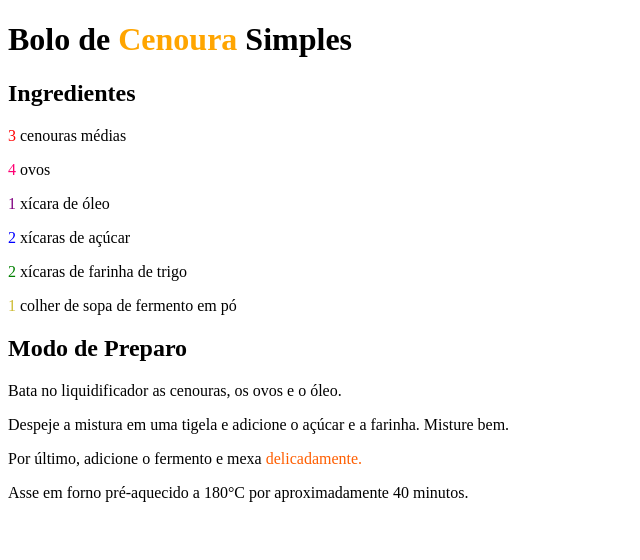
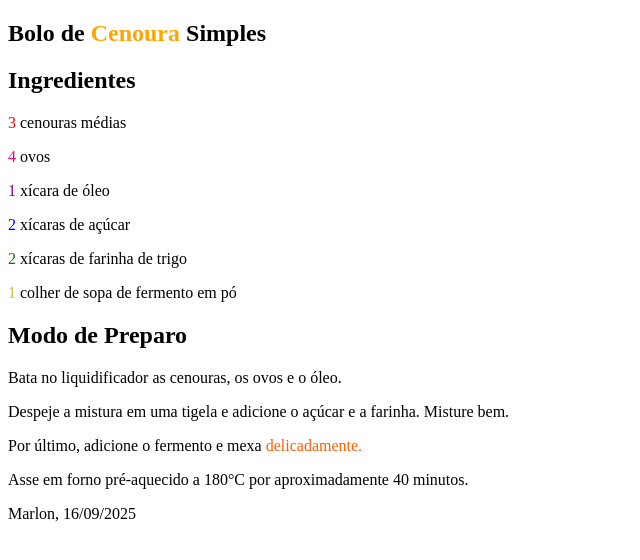
Before and after one commit to anna-viktoria23/meu_site, a plain HTML site: page minha_receita.html in a window 1280 px wide. Shown: the whole page, without its empty margins (0-640 px from the left). Drawn offline with Linux system fonts and the light colour scheme.

Commit message:
Aula 8/9- semantica

```diff
--- a/minha_receita.html
+++ b/minha_receita.html
@@ -8,10 +8,13 @@
 </head>
 
 <body>
-    <div>
-        <h1>Bolo de <span style="color: orange">Cenoura </span>Simples</h1>
 
-        <div>
+    <main>
+        <article>
+          <header>
+            <h1>Bolo de <span style="color: orange">Cenoura</span> Simples</h1>
+          </header>
+            <section>
                 <h2>Ingredientes</h2>
                 <p> <span style="color: rgb(255, 0, 0)"> 3</span> cenouras médias</p>
                 <p> <span style="color: rgb(255, 0, 115)"> 4</span> ovos</p>
@@ -19,16 +22,22 @@
                 <p> <span style="color: blue">2</span> xícaras de açúcar</p>
                 <p> <span style="color:green">2</span> xícaras de farinha de trigo</p>
                 <p> <span style="color: rgb(205, 187, 50)">1 </span>colher de sopa de fermento em pó</p>
-        </div>
+            </section>
 
-        <div>
+            <section>
                 <h2>Modo de Preparo</h2>
                 <p>Bata no liquidificador as cenouras, os ovos e o óleo.</p>
                 <p>Despeje a mistura em uma tigela e adicione o açúcar e a farinha. Misture bem.</p>
                 <p>Por último, adicione o fermento e mexa <span style="color: rgb(255, 94, 0);">delicadamente. </span> </p>
                 <p>Asse em forno pré-aquecido a 180°C por aproximadamente 40 minutos.</p>
-        </div>
-    </div>
+            </section>
+
+            <footer>
+                <p> Marlon, 16/09/2025 </p>
+            </footer>
+        </article>
+    </main>
+
 </body>
 
 </html>
```
Also changed, not shown: aula8.html (+43 -5 lines). Lines whose indentation alone changed are shown as unchanged.
